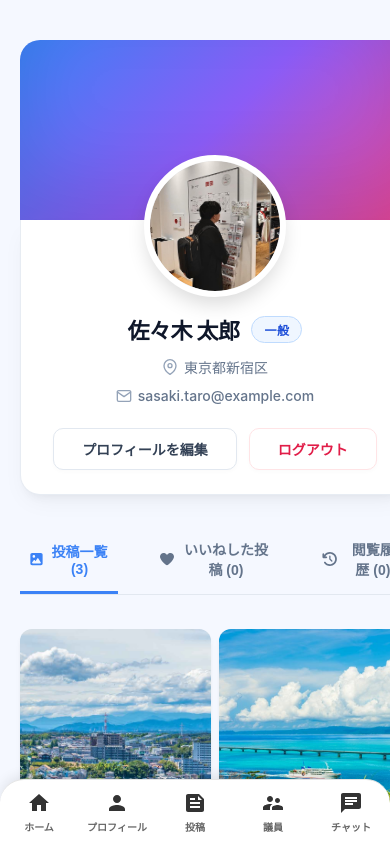
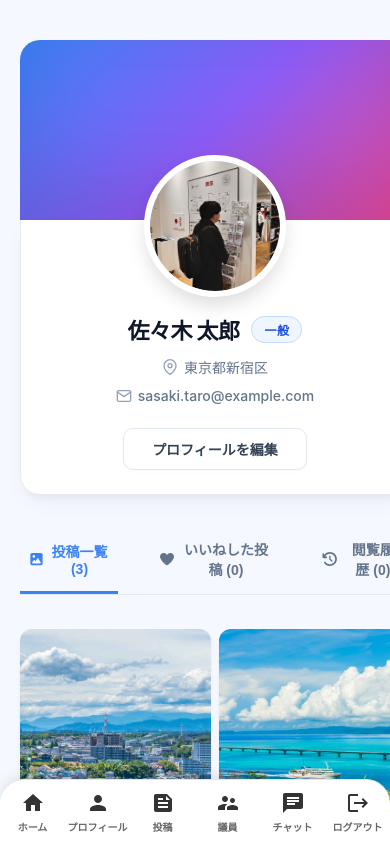
Before and after one commit to matiapu/matiapu-web, a Next.js app: page /profile in a window 390 px wide. Shown: the top 842 px of the page. Built offline with nearby package versions, Linux system fonts and the light colour scheme; no server answers.

Commit message:
feat: ボトムナビゲーション化した後のナブのスタイルを調整

```diff
--- a/components/SideNav.module.css
+++ b/components/SideNav.module.css
@@ -116,6 +116,7 @@
     height: 100%;
     flex-direction: column;
     justify-content: center;
+    align-items: center;
     padding: 0;
     gap: 4px;
     flex: 1;
@@ -141,6 +142,6 @@
   }
 
   .logoutBtn {
-    display: none;
+    text-align: center;
   }
 }
--- a/components/profile.module.css
+++ b/components/profile.module.css
@@ -192,7 +192,6 @@
     width: 100%;
     display: flex;
     justify-content: center;
-    gap: 12px;
 }
 
 .editButton {
@@ -212,27 +211,6 @@
     background-color: #f8fafc;
     border-color: #cbd5e1;
     color: #0f172a;
-    transform: translateY(-1px);
-    box-shadow: 0 4px 6px -1px rgba(0, 0, 0, 0.05);
-}
-
-.logoutButton {
-    background-color: #ffffff;
-    border: 1.5px solid #ffe4e6;
-    color: #e11d48;
-    font-weight: 700;
-    font-size: 14px;
-    padding: 10px 28px;
-    border-radius: 10px;
-    cursor: pointer;
-    transition: all 0.2s cubic-bezier(0.16, 1, 0.3, 1);
-    box-shadow: 0 2px 4px rgba(0, 0, 0, 0.02);
-}
-
-.logoutButton:hover {
-    background-color: #fff1f2;
-    border-color: #fecdd3;
-    color: #be123c;
     transform: translateY(-1px);
     box-shadow: 0 4px 6px -1px rgba(0, 0, 0, 0.05);
 }
--- a/components/profile.tsx
+++ b/components/profile.tsx
@@ -10,7 +10,7 @@ import { getUserProfile, UserProfile } from '@/src/firebase/userDb';
 import { getPosts, getPost, Post as DbPost } from '@/src/firebase/postDb';
 import { getLikedPostIdsForUser } from '@/src/firebase/likeDb';
 import { getViewHistoryForUser } from '@/src/firebase/historyDb';
-import { onAuthStateChanged, User, signOut } from 'firebase/auth';
+import { onAuthStateChanged, User } from 'firebase/auth';
 import { FontAwesomeIcon } from '@fortawesome/react-fontawesome';
 import { faSpinner, faHeart, faImage, faHistory } from '@fortawesome/free-solid-svg-icons';
 import { POSTS, Post as UIPost } from '@/data/posts';
@@ -25,17 +25,6 @@ function Profile() {
   const [loading, setLoading] = useState(true);
   const [activeTab, setActiveTab] = useState<"posts" | "likes" | "history">("posts");
 
-  const handleLogout = async () => {
-    try {
-      await signOut(auth);
-    } catch (err) {
-      console.error("Logout error:", err);
-    }
-    // セッションCookieを削除
-    document.cookie = "session=; path=/; expires=Thu, 01 Jan 1970 00:00:00 GMT;";
-    router.push("/login");
-    router.refresh();
-  };
 
   useEffect(() => {
     const unsubscribe = onAuthStateChanged(auth, async (currentUser) => {
@@ -284,9 +273,6 @@ function Profile() {
             <button className={styles.editButton} onClick={() => router.push("/settings")}>
               プロフィールを編集
             </button>
-            <button className={styles.logoutButton} onClick={handleLogout}>
-              ログアウト
-            </button>
           </div>
         </div>
       </div>
```
